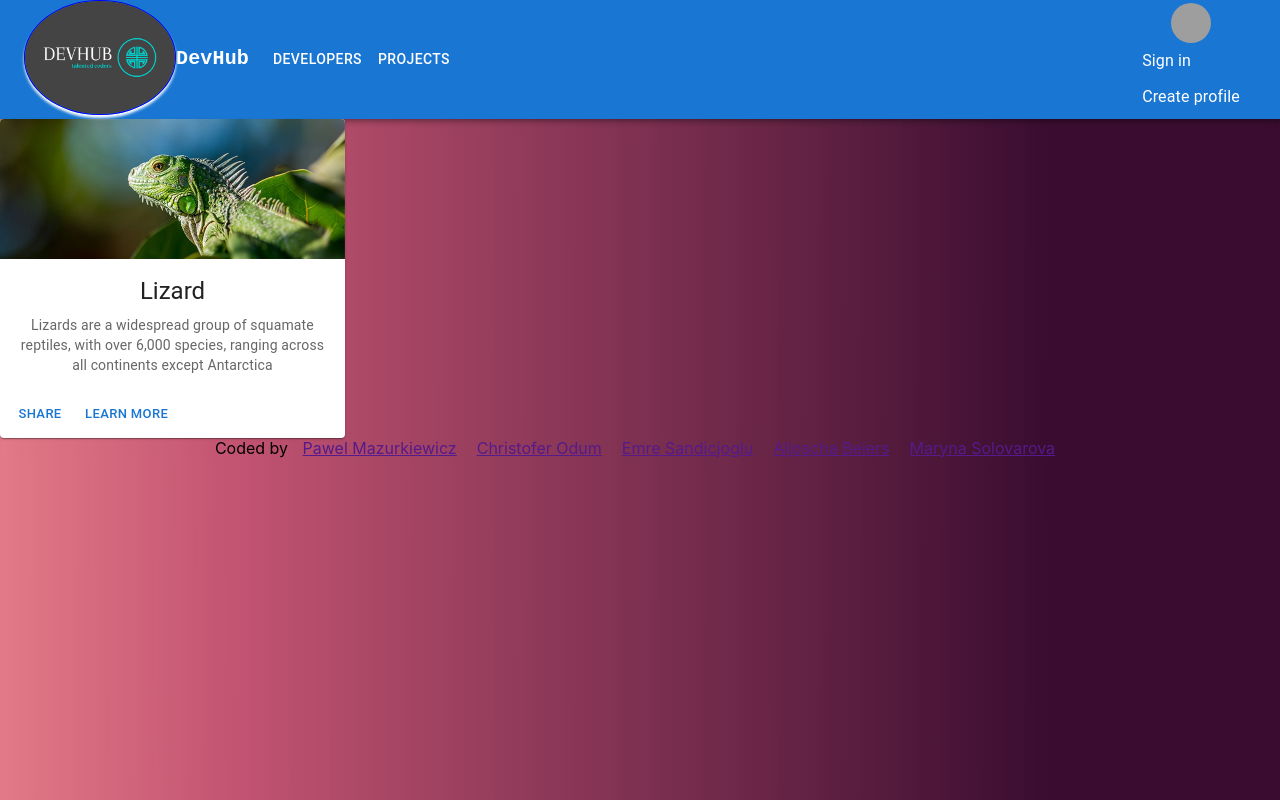
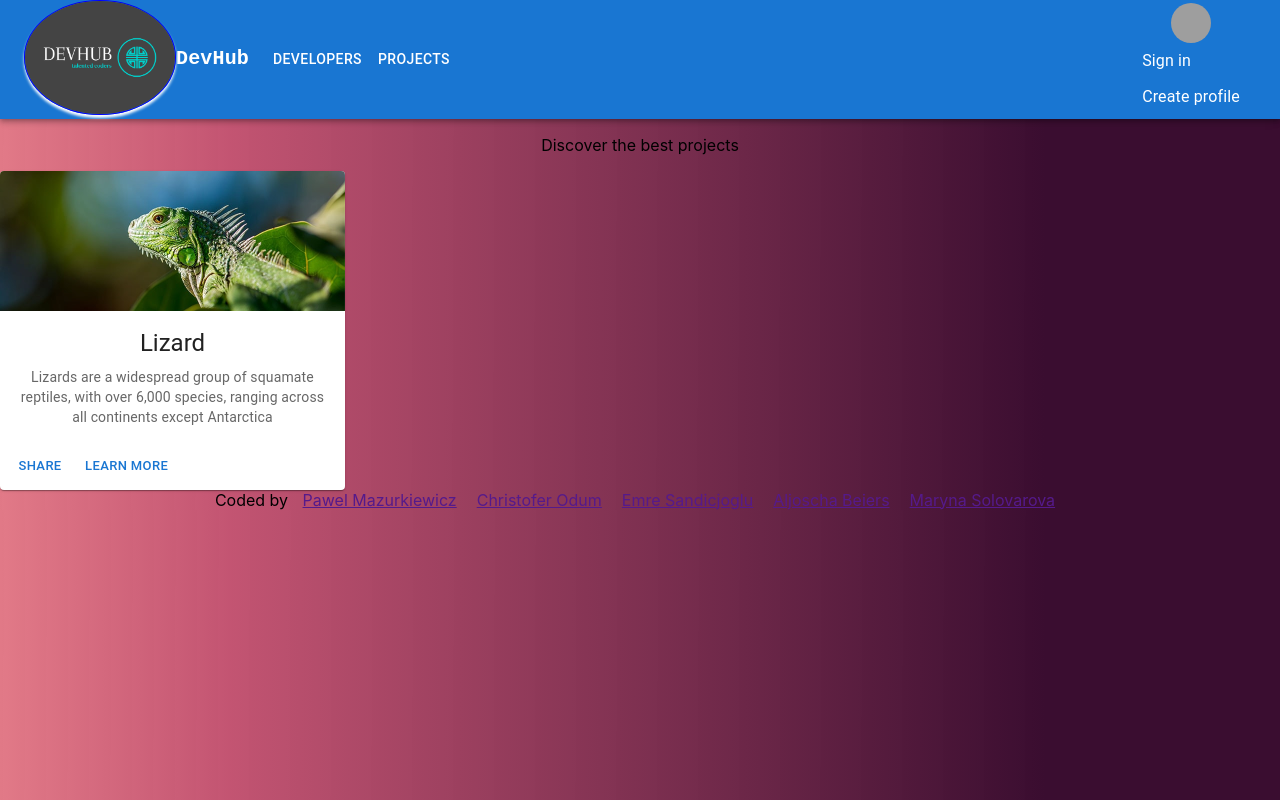
Before and after one commit to Paul-Mazu/devs-PortfolioHub, a React (Create React App) app in the folder src/frontend/: page /projects in a window 1280 px wide. Built offline with nearby package versions, Linux system fonts and the light colour scheme; grey boxes are pictures that could not be loaded.

Commit message:
Create basic ProjectList component and add route in App.js

```diff
--- a/src/frontend/src/App.js
+++ b/src/frontend/src/App.js
@@ -2,7 +2,7 @@
 import './App.css';
 import Header from "./components/Header/Header";
 import LandingPage from "./components/LandingPage/LandingPage";
-import ImgMediaCard from "./components/Card/Card";
+import ProjectList from "./components/ProjectList/ProjectList";
 import Footer from "./components/Footer/Footer";
 import DeveloperList from './components/DeveloperList/DeveloperList';
 import { BrowserRouter, Routes, Route } from "react-router-dom";
@@ -15,7 +15,7 @@ function App() {
         <Routes>
           <Route path="/" element={<LandingPage />} />
           <Route path="developers" element={<DeveloperList />} />
-          <Route path="projects" element={<ImgMediaCard />} />
+          <Route path="projects" element={<ProjectList />} />
         </Routes>
       </BrowserRouter>
       <Footer />
--- /dev/null
+++ b/src/frontend/src/components/ProjectList/ProjectList.js
@@ -0,0 +1,15 @@
+import "./ProjectList.css";
+import ImgMediaCard from "../Card/Card";
+
+
+// The project list page should contain a gallery of card components that each show and link to a project.
+// The top search bar should automatically switch to the project search mode.
+
+export default function ProjectList() {
+   return (
+     <div className="herobg">
+       <p className="description">Discover the best projects</p>
+       <ImgMediaCard />
+     </div>
+  );
+}
```
Also changed, not shown: src/frontend/src/components/ProjectList/ProjectList.css (added).
